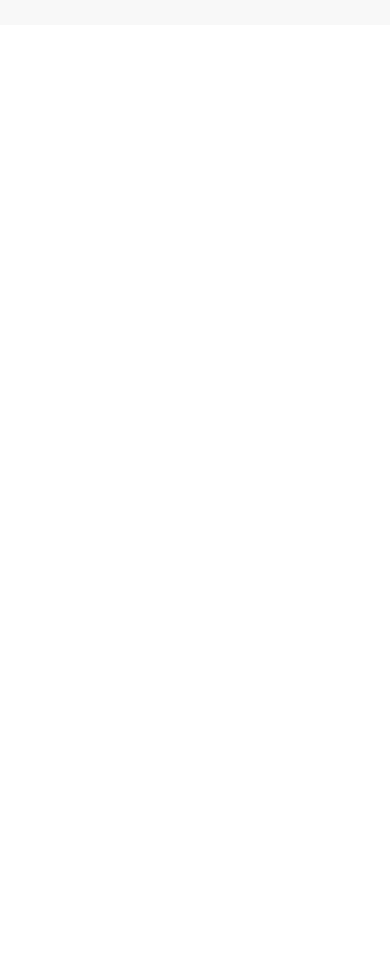
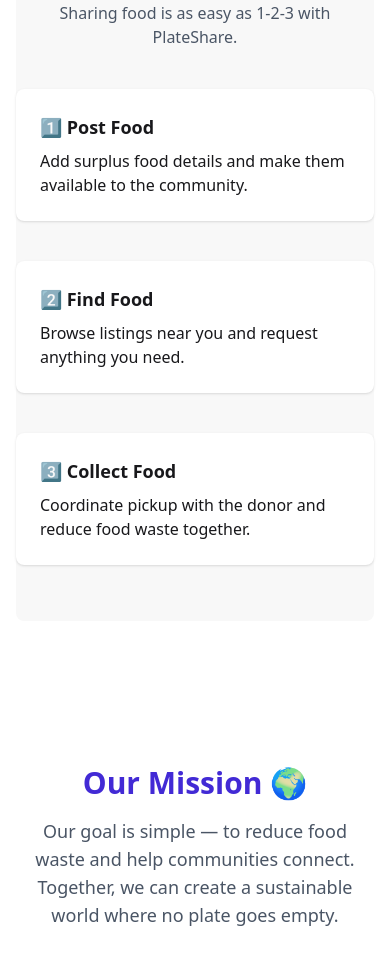
Before and after one commit to RmnFs/PlateShare_Client, a React (Vite) app: page / in a window 390 px wide. Shown: the part 901-1866 px from the top of the page. Before the commit the page ends 926 px from the top, so only its background shows below. Built offline with nearby package versions, Linux system fonts and the light colour scheme; no server answers.

Commit message:
Added How it Works and Our Mission

```diff
--- /dev/null
+++ b/src/components/StaticSections.jsx
@@ -0,0 +1,45 @@
+const StaticSections = () => {
+  return (
+    <>
+      {/* How It Works Section */}
+      <section className="my-20 bg-base-200 py-14 rounded-lg">
+        <div className="text-center mb-10">
+          <h2 className="text-3xl font-bold text-primary mb-3">
+            How It Works 🍴
+          </h2>
+          <p className="text-gray-600">
+            Sharing food is as easy as 1-2-3 with PlateShare.
+          </p>
+        </div>
+
+        <div className="grid grid-cols-1 sm:grid-cols-3 gap-10 max-w-5xl mx-auto">
+          <div className="p-6 bg-base-100 rounded-lg shadow">
+            <h3 className="font-bold text-lg mb-2">1️⃣ Post Food</h3>
+            <p>Add surplus food details and make them available to the community.</p>
+          </div>
+
+          <div className="p-6 bg-base-100 rounded-lg shadow">
+            <h3 className="font-bold text-lg mb-2">2️⃣ Find Food</h3>
+            <p>Browse listings near you and request anything you need.</p>
+          </div>
+
+          <div className="p-6 bg-base-100 rounded-lg shadow">
+            <h3 className="font-bold text-lg mb-2">3️⃣ Collect Food</h3>
+            <p>Coordinate pickup with the donor and reduce food waste together.</p>
+          </div>
+        </div>
+      </section>
+
+      {/* Our Mission Section */}
+      <section className="my-20 text-center py-16">
+        <h2 className="text-3xl font-bold text-primary mb-4">Our Mission 🌍</h2>
+        <p className="text-gray-600 max-w-2xl mx-auto text-lg">
+          Our goal is simple — to reduce food waste and help communities connect.
+          Together, we can create a sustainable world where no plate goes empty.
+        </p>
+      </section>
+    </>
+  );
+};
+
+export default StaticSections;
--- /dev/null
+++ b/src/pages/AvailableFoods.jsx
@@ -0,0 +1,45 @@
+import { useEffect, useState } from "react";
+import FoodCard from "../components/FoodCard";
+import Loader from "../components/Loader";
+
+const AvailableFoods = () => {
+  const [foods, setFoods] = useState([]);
+  const [loading, setLoading] = useState(true);
+
+  useEffect(() => {
+    const fetchFoods = async () => {
+      try {
+        const res = await fetch("http://localhost:3000/api/foods");
+        const data = await res.json();
+        setFoods(data);
+      } catch (err) {
+        console.error("Error loading foods:", err);
+      } finally {
+        setLoading(false);
+      }
+    };
+    fetchFoods();
+  }, []);
+
+  if (loading) return <Loader />;
+
+  return (
+    <section className="my-16">
+      <h2 className="text-3xl font-bold text-center mb-10 text-primary">
+        Available Foods 🍛
+      </h2>
+
+      {foods.length === 0 ? (
+        <p className="text-center text-gray-500">No available foods found.</p>
+      ) : (
+        <div className="grid gap-6 grid-cols-1 sm:grid-cols-2 lg:grid-cols-3">
+          {foods.map((food) => (
+            <FoodCard key={food._id} food={food} />
+          ))}
+        </div>
+      )}
+    </section>
+  );
+};
+
+export default AvailableFoods;
--- a/src/pages/Home.jsx
+++ b/src/pages/Home.jsx
@@ -1,4 +1,5 @@
 import FeaturedFoods from "../components/FeaturedFoods";
+import StaticSections from "../components/StaticSections";
 
 const Home = () => {
   return (
@@ -14,6 +15,7 @@ const Home = () => {
       </section>
 
       <FeaturedFoods />
+      <StaticSections />
     </>
   );
 };
```
